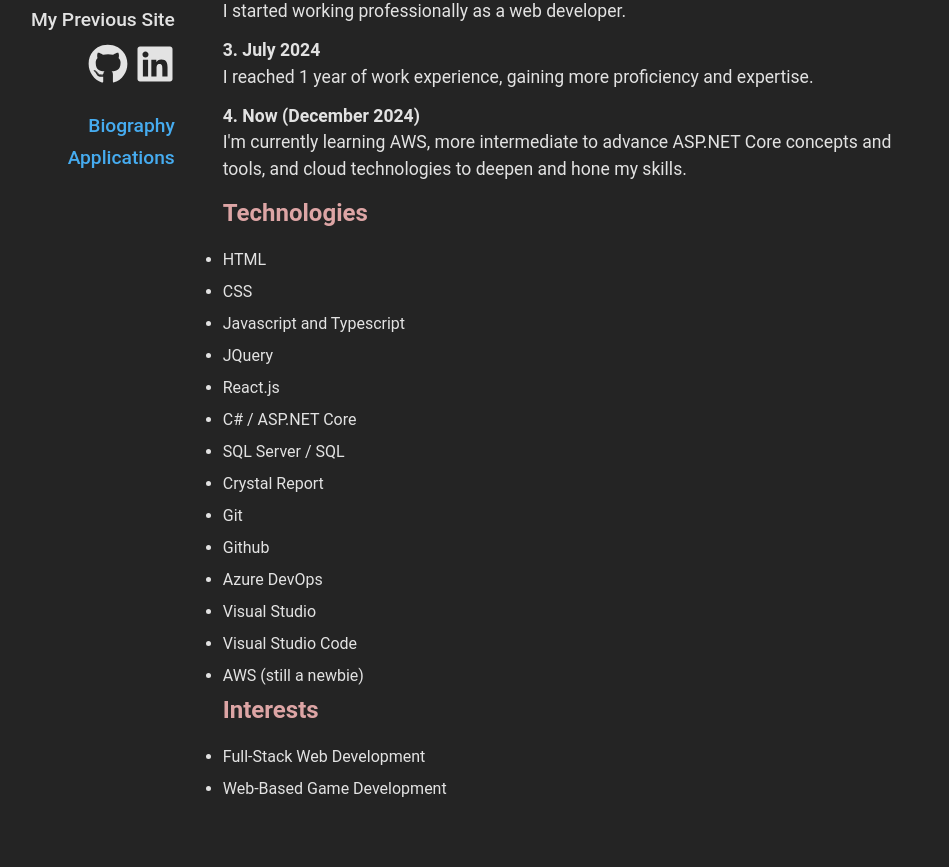
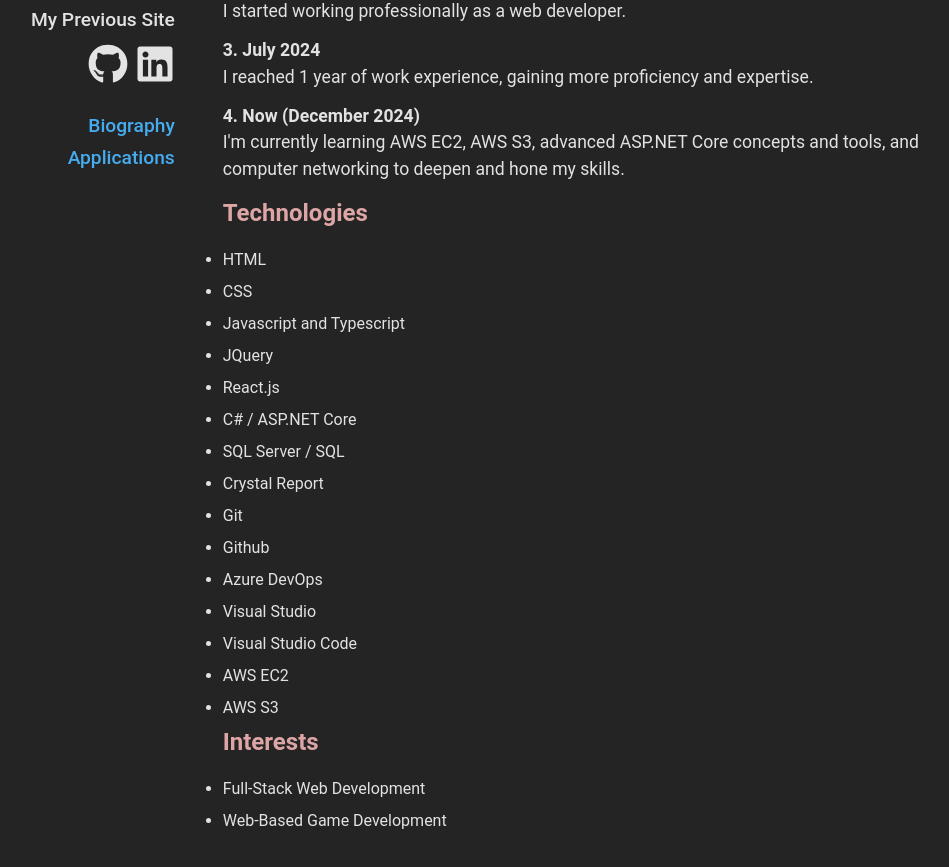
Before and after one commit to nashie1004/Portfolio, a React (Vite) app: page / in a window 1280 px wide. Shown: the part 463-1330 px from the top of the page, without its empty margins (225-1174 px from the left). Before the commit the page ends 1300 px from the top, so only its background shows below. Built offline with nearby package versions, Linux system fonts and the light colour scheme.

Commit message:
update skills

```diff
--- a/src/pages/Biography.tsx
+++ b/src/pages/Biography.tsx
@@ -34,7 +34,7 @@ export default function Biography() {
       <b>3. July 2024</b>
       <p>I reached 1 year of work experience, gaining more proficiency and expertise.</p>
       <b>4. Now ({moment().format("MMMM YYYY")})</b>
-      <p>I'm currently learning AWS, more intermediate to advance ASP.NET Core concepts and tools, and cloud technologies to deepen and hone my skills.</p>
+      <p>I'm currently learning AWS EC2, AWS S3, advanced ASP.NET Core concepts and tools, and computer networking to deepen and hone my skills.</p>
 
       <h2>Technologies</h2>
       <ul>
@@ -51,7 +51,8 @@ export default function Biography() {
         <li>Azure DevOps</li>
         <li>Visual Studio</li>
         <li>Visual Studio Code</li>
-        <li>AWS (still a newbie)</li>
+        <li>AWS EC2</li>
+        <li>AWS S3</li>
       </ul>
 
       <h2>Interests</h2>
```
